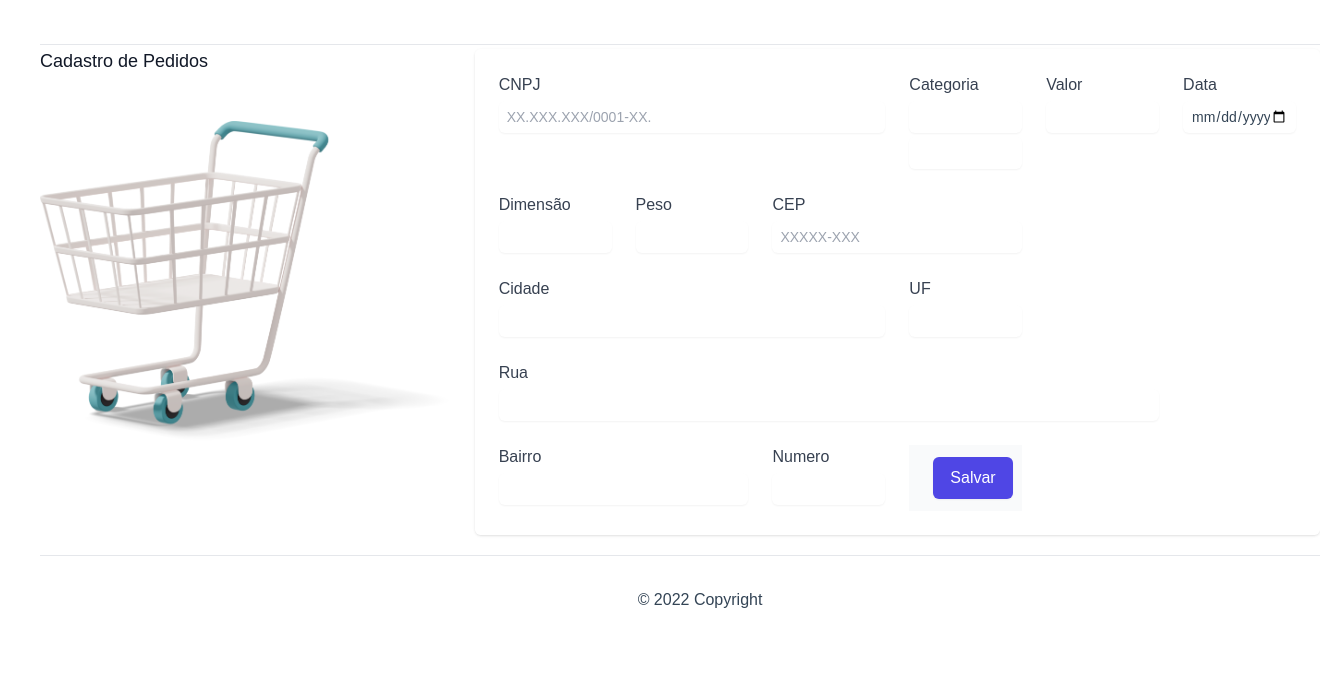
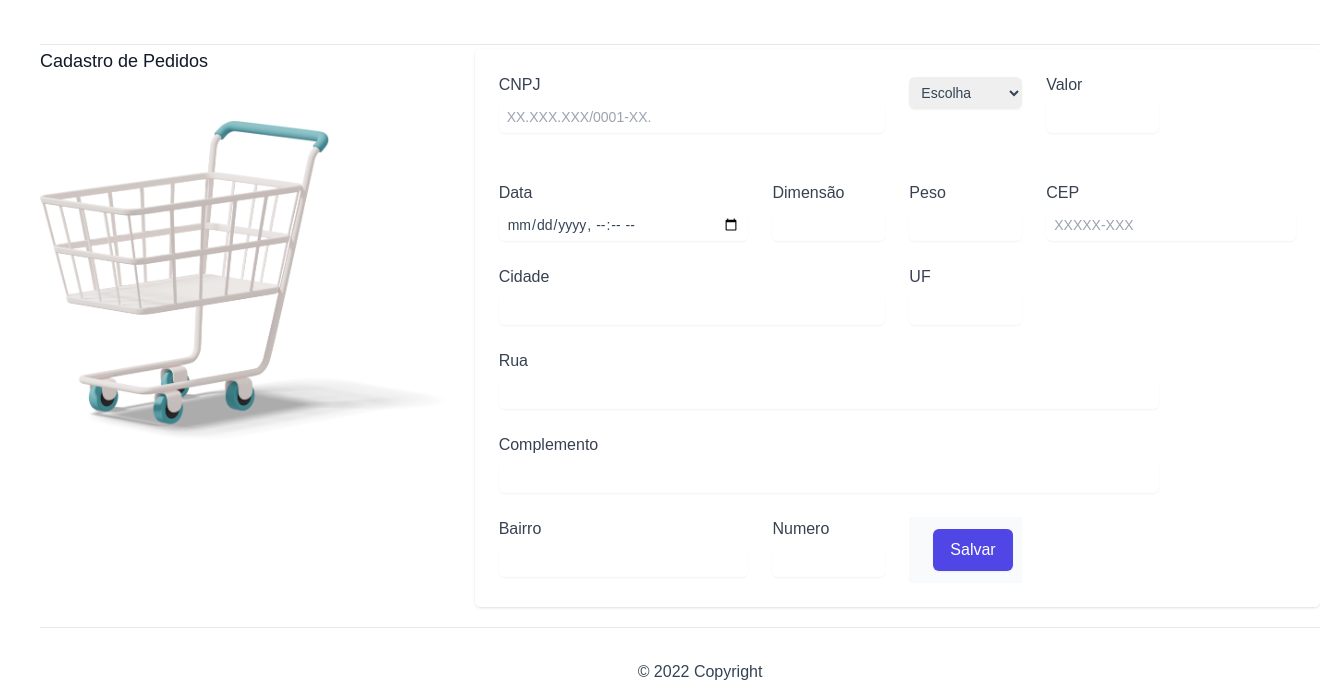
Before and after one commit to Denislfs/projeto-interdisciplinar-2, a PHP site: page /cadastropedido.php in a window 1320 px wide. Shown: the part 132-828 px from the top of the page. Before the commit the page ends 740 px from the top, so only its background shows below. Run offline with PHP 8.4, Linux system fonts and the light colour scheme; some libraries are stand-ins or nearby versions.

Commit message:
Correções do layout

```diff
--- a/cadastropedido.php
+++ b/cadastropedido.php
@@ -9,7 +9,7 @@ require_once('header.php');
     <title>Cadastro de Pedidos</title>
     <script>
         function atencao(){
-            alert("Atenção!!! a página não foi finalizada, portanto os dados não serão inseridos");
+            alert("Atenção!!! o CNPJ precisa já estar cadastrado");
         }
     </script>
 </head>
@@ -40,15 +40,14 @@ require_once('header.php');
                   <label for="first-name" class="block text-base font-medium text-gray-700">CNPJ</label>
                   <input type="number" name="cnpj" id="cnpj" placeholder="XX.XXX.XXX/0001-XX." class="px-2 h-8 mt-1 focus:ring-indigo-500 focus:border-indigo-500 block w-full shadow-sm sm:text-sm border-gray-300 rounded-md">
                 </div>
-
                 <div class="col-span-6 sm:col-span-3 lg:col-span-1">
-                  <label for="id_categoria" class="block text-base font-medium text-gray-700">Categoria</label>
-                  <input list="id_categoria"  class="px-2 h-8 mt-1 focus:ring-indigo-500 focus:border-indigo-500 block w-full shadow-sm sm:text-sm border-gray-300 rounded-md">
-                  <datalist id="id_categoria"  class="px-2 h-8 mt-1 focus:ring-indigo-500 focus:border-indigo-500 block w-full shadow-sm sm:text-sm border-gray-300 rounded-md">
-                    <option value="Alimentício">
-                    <option value="B">
-                  </datalist>
-                  <!--<input type="number" name="categoria" id="categoria" class="px-2 h-8 mt-1 focus:ring-indigo-500 focus:border-indigo-500 block w-full shadow-sm sm:text-sm border-gray-300 rounded-md">-->
+                  <label for="id_categoria" class="sr-only block text-base font-medium text-gray-700">Selecione</label>
+                  <select id="id_categoria" name="id_categoria" class="px-2 h-8 mt-1 focus:ring-indigo-500 focus:border-indigo-500 block w-full shadow-sm sm:text-sm border-gray-300 rounded-md">
+                    <option value="">Escolha</option>
+                    <option value="1">alimentício</option>
+                    <option value="0">nda</option>
+                    <!--<input type="number" name="categoria" id="categoria" class="px-2 h-8 mt-1 focus:ring-indigo-500 focus:border-indigo-500 block w-full shadow-sm sm:text-sm border-gray-300 rounded-md">-->
+                  </select><br><br>
                 </div>
 
                 <div class="col-span-6 sm:col-span-3 lg:col-span-1">
@@ -56,9 +55,9 @@ require_once('header.php');
                   <input type="number" name="valor" id="valor" class="px-2 h-8 mt-1 focus:ring-indigo-500 focus:border-indigo-500 block w-full shadow-sm sm:text-sm border-gray-300 rounded-md">
                 </div>
 
-                <div class="col-span-6 sm:col-span-3 lg:col-span-1">
+                <div class="col-span-6 sm:col-span-3 lg:col-start-1 lg:col-end-3">
                   <label for="data" class="block text-base font-medium text-gray-700">Data</label>
-                  <input type="date" name="data" id="data" class="px-2 h-8 mt-1 focus:ring-indigo-500 focus:border-indigo-500 block w-full shadow-sm sm:text-sm border-gray-300 rounded-md">
+                  <input type="datetime-local" name="data_pedido" id="data_pedido" class="px-2 h-8 mt-1 focus:ring-indigo-500 focus:border-indigo-500 block w-full shadow-sm sm:text-sm border-gray-300 rounded-md">
                 </div>
 
                 <div class="col-span-6 sm:col-span-3 lg:col-span-1">
@@ -91,6 +90,11 @@ require_once('header.php');
                   <input type="text" name="rua" id="rua" autocomplete="rua" class="px-2 h-8 mt-1 focus:ring-indigo-500 focus:border-indigo-500 block w-full shadow-sm sm:text-sm border-gray-300 rounded-md">
                 </div>
 
+                <div class="col-span-6 sm:col-span-3 lg:col-span-5">
+                  <label for="complemento" class="block text-base font-medium text-gray-700">Complemento</label>
+                  <input type="text" name="complemento" id="complemento" autocomplete="rua" class="px-2 h-8 mt-1 focus:ring-indigo-500 focus:border-indigo-500 block w-full shadow-sm sm:text-sm border-gray-300 rounded-md">
+                </div>
+
                 <div class="col-span-6 sm:col-span-3 lg:col-span-2">
                   <label for="region" class="block text-base font-medium text-gray-700">Bairro</label>
                   <input type="text" name="bairro" id="bairro" autocomplete="bairro" class="px-2 h-8 mt-1 focus:ring-indigo-500 focus:border-indigo-500 block w-full shadow-sm sm:text-sm border-gray-300 rounded-md">
@@ -100,7 +104,6 @@ require_once('header.php');
                   <label for="postal-code" class="block text-base font-medium text-gray-700">Numero</label>
                   <input type="text" name="numero" id="numero" class="px-2 h-8 mt-1 focus:ring-indigo-500 focus:border-indigo-500 block w-full shadow-sm sm:text-sm border-gray-300 rounded-md">
                 </div>
-
             <div class="px-4 py-3 bg-gray-50 text-right sm:px-6">
             <button onclick="atencao()" type="submit" class="inline-flex justify-center py-2 px-4 border border-transparent shadow-sm text-base font-medium rounded-md text-white bg-indigo-600 hover:bg-indigo-700 focus:outline-none focus:ring-2 focus:ring-offset-2 focus:ring-indigo-500">Salvar</button>
             </div>
```
